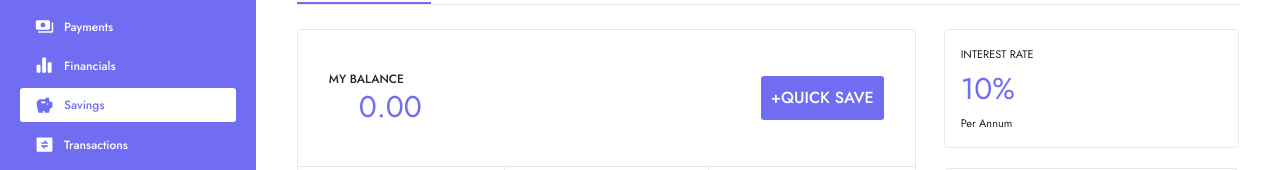
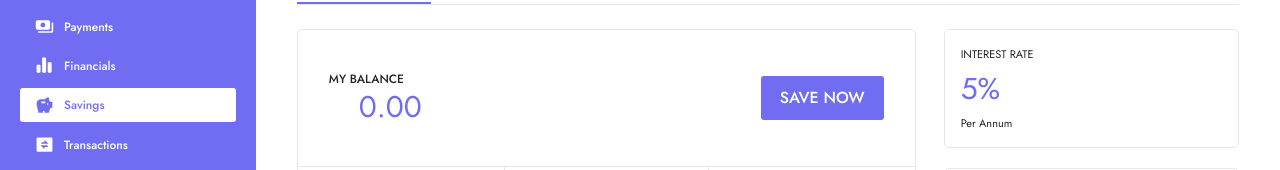
Before and after one commit to Okwoli-Godwin/NaijaSDGs2023-easyPay, a React (Vite) app: page /admin/savings/detail in a window 1280 px wide. Shown: the part 148-318 px from the top of the page. Built offline with nearby package versions, Linux system fonts and the light colour scheme; some icons are missing.

Commit message:
touching up stuff

```diff
--- a/src/Components/blocks/admin/comps/medium/balance.tsx
+++ b/src/Components/blocks/admin/comps/medium/balance.tsx
@@ -34,7 +34,7 @@ const Balance: React.FC<iBalance> = ({ balance }) => {
               <Button
                 onclick={() => setShow(true)}
                 size={44}
-                title="+QUICK SAVE"
+                title="SAVE NOW"
               />
             </div>
           </div>
--- a/src/Components/blocks/admin/comps/medium/bank.tsx
+++ b/src/Components/blocks/admin/comps/medium/bank.tsx
@@ -80,7 +80,7 @@ const Bank: React.FC = () => {
         <div className="flex flex-col gap-5">
           <div className="rounded-[5px] border-[1px] p-4 flex flex-col gap-2">
             <div className="text-[11px]">INTEREST RATE</div>
-            <div className="text-3xl text-[var(--accent-color)]">10%</div>
+            <div className="text-3xl text-[var(--accent-color)]">5%</div>
             <div className="text-[11px]">Per Annum</div>
           </div>
           <div>
--- a/src/Components/blocks/admin/comps/medium/safeLock.tsx
+++ b/src/Components/blocks/admin/comps/medium/safeLock.tsx
@@ -10,7 +10,7 @@ const SafeLock: React.FC = () => {
       <div>
         <div className="rounded-[5px] border-[1px] p-4 flex flex-col gap-2">
           <div className="text-[11px]">INTEREST RATE</div>
-          <div className="text-3xl text-[var(--accent-color)]">6% - 13%</div>
+          <div className="text-3xl text-[var(--accent-color)]">2% - 7%</div>
           <div className="text-[11px]">Per Annum</div>
         </div>
       </div>
```
